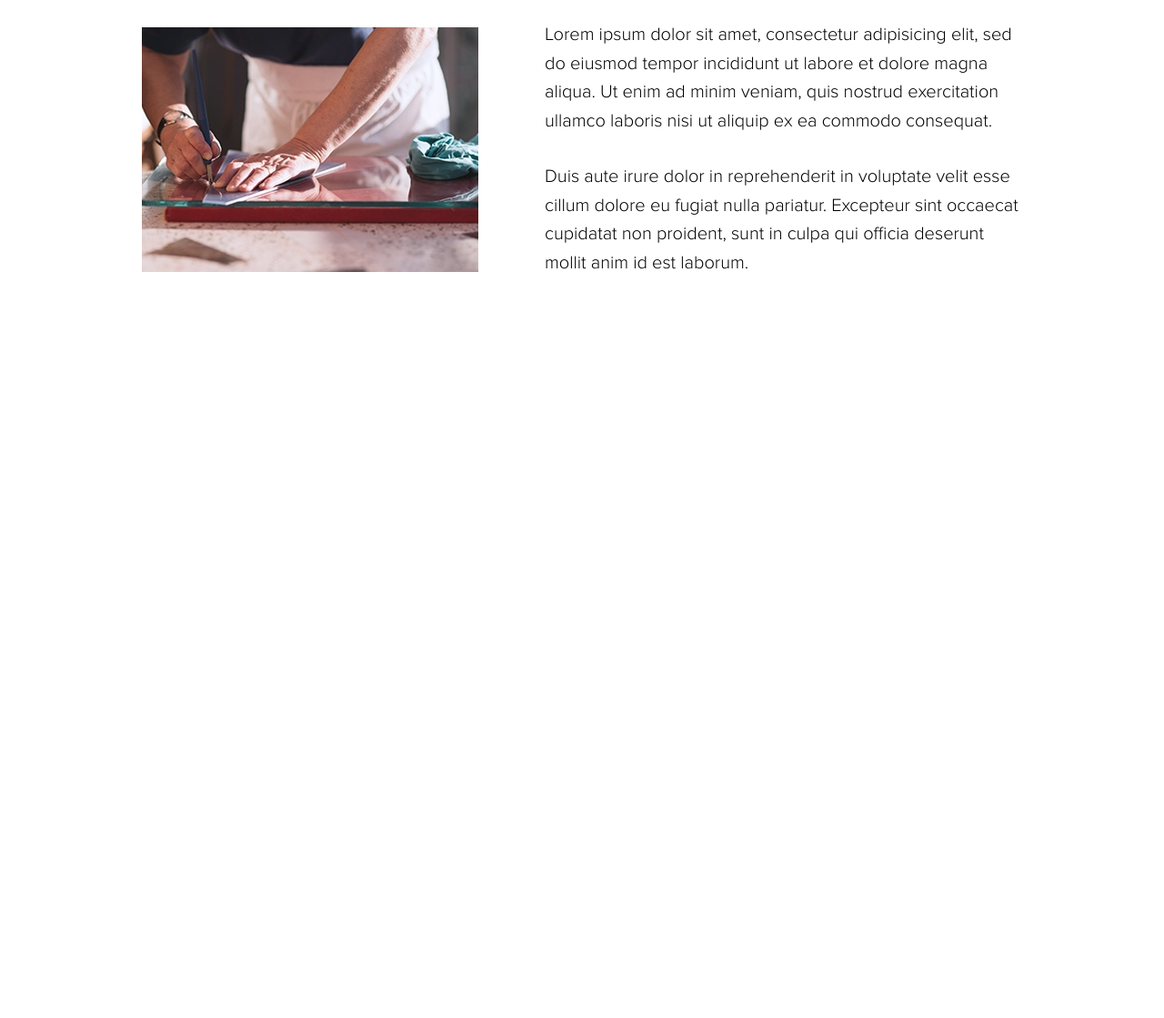
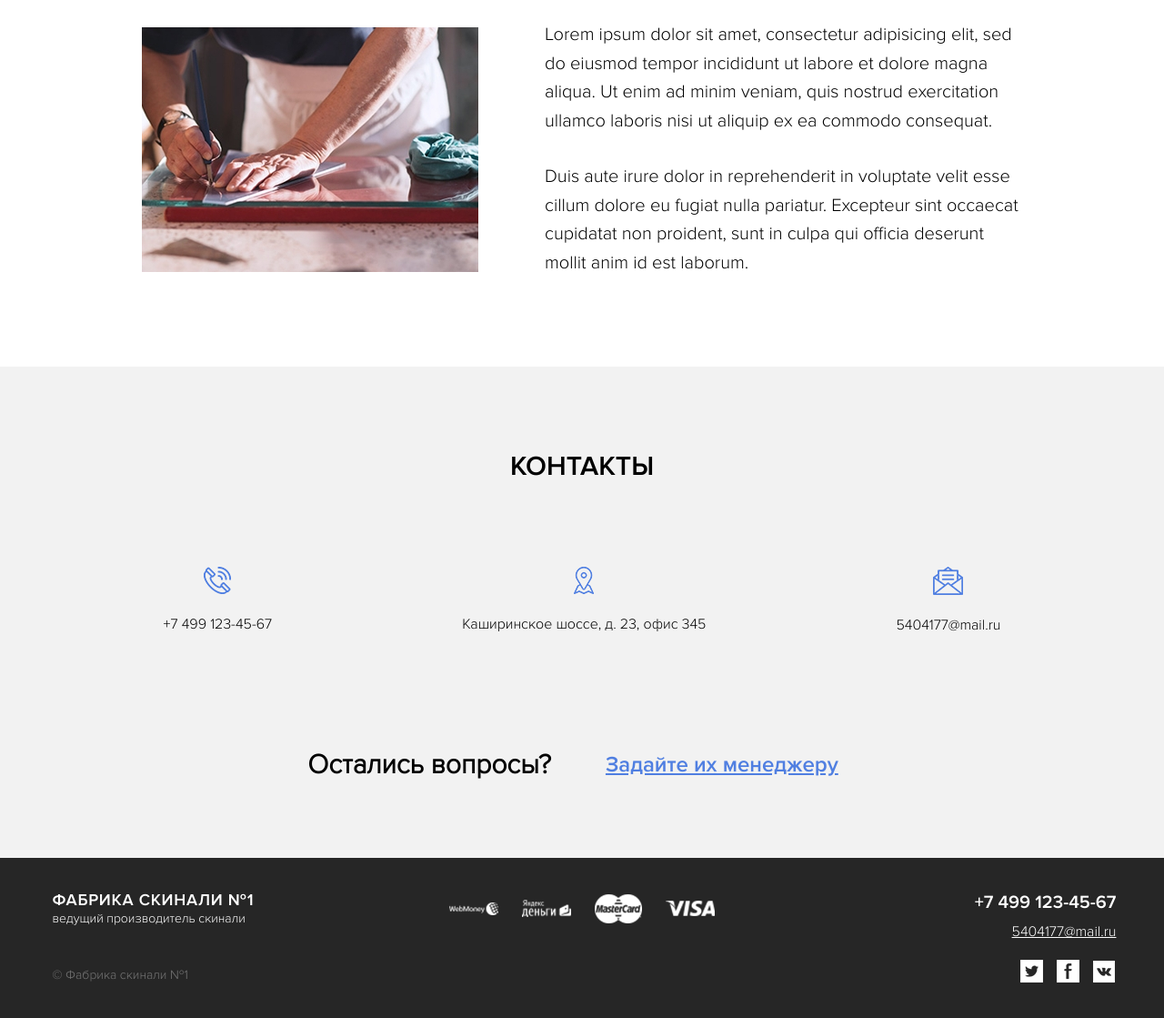
Before and after one commit to buryattvoydrug/maket-7, a website: page app/index.html in a window 1280 px wide. Shown: the part 6458-7577 px from the top of the page at 91% size. Before the commit the page ends 6861 px from the top, so only its background shows below. Drawn offline with Linux system fonts and the light colour scheme; a script that the page names is missing.

Commit message:
Верстка закончена (кроме карты и актива)

```diff
--- a/app/index.html
+++ b/app/index.html
@@ -469,9 +469,66 @@
                 </div>
             </div>
         </section>
+        <section class="contacts section bg-section">
+            <div class="container">
+                <h2 class="section__title">Контакты</h2>
+                <div class="contacts-row">
+                    <div class="contact__item">
+                        <div class="contact__img"><img src="images/contacts/contact-img-1.png" alt=""></div>
+                        <span class="contact__contact">
+                            +7 499 123-45-67
+                        </span>
+                    </div>
+                    <div class="contact__item">
+                        <div class="contact__img"><img src="images/contacts/contact-img-2.png" alt=""></div>
+                        <span class="contact__contact">
+                            Каширинское шоссе, д. 23, офис 345
+                        </span>
+                    </div>
+                    <div class="contact__item">
+                        <div class="contact__img"><img src="images/contacts/contact-img-3.png" alt=""></div>
+                        <span class="contact__contact">
+                            5404177@mail.ru
+                        </span>
+                    </div>
+                </div>
+            </div>
+        </section>
+        <section class="map section"></section>
+        <section class="questions section bg-section">
+            <div class="container">
+                <h3 class="questions__title">Остались вопросы?</h3>
+                <a href="" class="questions__link">Задайте их менеджеру</a>
+            </div>
+        </section>
     </main>
-    <footer>
-
+    <footer class="footer section">
+        <div class="container">
+            <div class="footer-row-top">
+                <div class="logo navbar__logo">
+                            <strong class="logo__text">Фабрика скинали №1</strong>
+                            <span class="logo__description">ведущий производитель скинали</span>
+                </div>
+                <div class="footer__pay">
+                    <img src="images/footer/footer-pay-1.png" alt="">
+                    <img src="images/footer/footer-pay-2.png" alt="">
+                    <img src="images/footer/footer-pay-3.png" alt="">
+                    <img src="images/footer/footer-pay-4.png" alt="">
+                </div>
+                <div class="footer__contact">
+                    <a class="navbar__phone" href="tel:+74991234567">+7 499 123-45-67</a>
+                    <a class="navbar__work-email" href="mailto:info@mail.cu">5404177@mail.ru</a>
+                </div>
+            </div>
+            <div class="footer-row-bottom">
+                <copyright>© Фабрика скинали №1</copyright>
+                <div class="footer__social">
+                    <img src="images/footer/footer-vk.png" alt="">
+                    <img src="images/footer/footer-facebook.png" alt="">
+                    <img src="images/footer/footer-twitter.png" alt="">
+                </div>
+            </div>
+        </div>
     </footer>
     <script type="text/javascript" src="https://spikmi.com/Widget?Id=2552"></script>
 </body>
--- /dev/null
+++ b/app/scss/blocks/_contacts.scss
@@ -0,0 +1,21 @@
+.contacts{
+    .section__title{
+        margin: 93px 0 92px;
+    }
+    .contacts-row{
+        display: flex;
+        flex-wrap: wrap;
+        justify-content: space-around;
+        padding: 0 20px;
+        .contact__item{
+            display: flex;
+            flex-direction: column;
+            align-items: center;
+            margin-bottom: 46px;
+            .contact__contact{
+                font-size: 16px;
+                margin-top: 20px;
+            }
+        }
+    }
+}
--- /dev/null
+++ b/app/scss/blocks/_footer.scss
@@ -0,0 +1,88 @@
+.footer{
+    padding: 33px 0 40px 5px;
+    background-color: #262626;
+    .footer-row-top{
+        display: flex;
+        flex-wrap: wrap;
+        justify-content: space-between;
+        margin-bottom: 22px;
+        .footer__pay{
+            margin: -12px 70px 0 0;
+            width: 292px;
+            display: flex;
+            justify-content: space-between;
+            align-items: center;
+        }
+        .logo{
+            display: flex;
+            flex-direction: column;
+            .logo__text{
+                @include bold;
+                color: #fff;
+                font-size: 18px;
+                text-transform: uppercase;
+                letter-spacing: 0.74px;
+                margin: 3px 0 2px;
+            }
+            .logo__description{
+                @include light;
+                color: #fff;
+                font-size: 14px;
+            }
+        }
+        .footer__contact{
+            padding-top: 5px;
+            display: flex;
+            flex-direction: column;
+            align-items: flex-end;
+            .navbar__work-email{
+                padding-top: 6px;
+                color: #fff;
+                @include light;
+                font-size: 16x;
+            }
+        }
+        .navbar__phone{
+            @include bold;
+            color: #fff;
+            font-size: 20px;
+            text-decoration: none;
+            text-transform: uppercase;
+            margin-bottom: 5px;
+        }
+    }
+    .footer-row-bottom{
+        display: flex;
+        flex-wrap: wrap;
+        justify-content: space-between;
+        align-items: flex-end;
+        copyright{
+            color: #767676;
+            font-size: 14px;
+        }
+        .footer__social{
+            padding-right: 2px;
+            width: 106px;
+            display: flex;
+            justify-content: space-between;
+            align-items: center;
+        }
+    }
+}
+@media (max-width: 991px){
+    .footer{
+        .footer-row-top{
+            justify-content: space-around;
+            .navbar__logo{
+                padding: 20px;
+            }
+            .footer__pay{
+                padding: 20px;
+                margin: -12px 0 0 0;
+            }
+            .footer__contact{
+                padding: 20px;
+            }
+        }
+    }
+}
--- /dev/null
+++ b/app/scss/blocks/_questions.scss
@@ -0,0 +1,32 @@
+.questions{
+    .container{
+        display: flex;
+        align-items: center;
+        justify-content: center;
+        flex-wrap: wrap;
+        padding: 51px 0 55px;
+    }
+    .questions__title{
+        font-size: 30px;
+        padding: 0 40px 0 0px;
+    }
+    .questions__link{
+        @include bold;
+        color: #507fe1;
+        font-size: 24px;
+        padding: 0 20px 0 20px;
+    }
+}
+@media (max-width: 650px){
+    .questions{
+        .container{
+            justify-content: space-around;
+        }
+        .questions__title{
+            padding: 0 10px;
+        }
+        .questions__link{
+            padding: 0 10px;
+        }
+    }
+}
--- a/app/scss/style.scss
+++ b/app/scss/style.scss
@@ -13,3 +13,6 @@
 @import "blocks/steps";
 @import "blocks/reviews";
 @import "blocks/about";
+@import "blocks/contacts";
+@import "blocks/questions";
+@import "blocks/footer";
```
Also changed, not shown: app/css/style.min.css, app/images/contacts/contact-img-1.png (added), app/images/contacts/contact-img-2.png (added), app/images/contacts/contact-img-3.png (added), app/images/footer/footer-facebook.png (added), app/images/footer/footer-pay-1.png (added), app/images/footer/footer-pay-2.png (added), app/images/footer/footer-pay-3.png (added), app/images/footer/footer-pay-4.png (added), app/images/footer/footer-twitter.png (added), app/images/footer/footer-vk.png (added), 1 other file.
